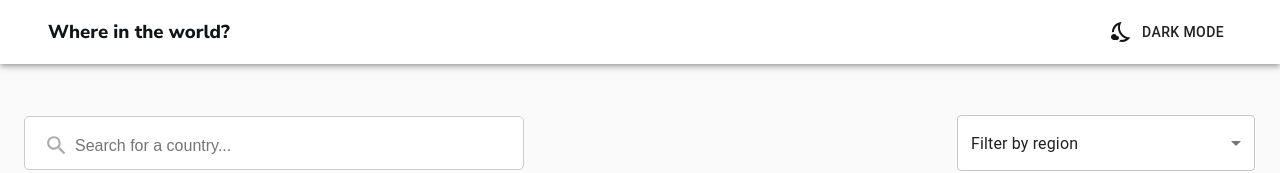
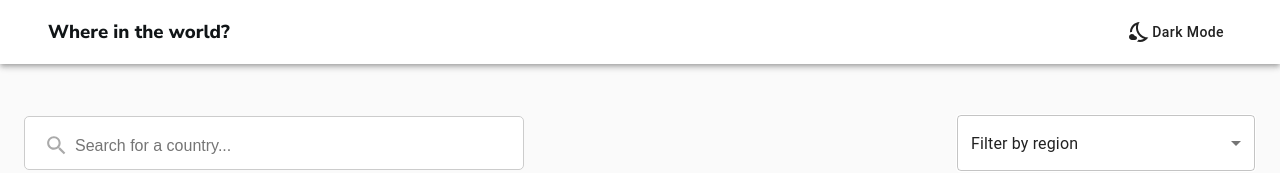
Before and after one commit to buchi-1996/api-country, a React (Create React App) app: page / in a window 1280 px wide. Shown: the top 173 px of the page. Built offline with nearby package versions, Linux system fonts and the light colour scheme; no server answers.

Commit message:
new commit

```diff
--- a/src/components/Header.jsx
+++ b/src/components/Header.jsx
@@ -9,10 +9,12 @@ function Header() {
       <Toolbar>
         <Container className="header__nav">
           <h3>Where in the world?</h3>
+          <Button className="night__btn">
           <div className="toggle__mode">
             <NightsStayOutlinedIcon className="night__icon" />
-            <Button>Dark Mode</Button>
+            Dark Mode
           </div>
+          </Button>
         </Container>
       </Toolbar>
     </AppBar>
--- a/src/components/header.css
+++ b/src/components/header.css
@@ -16,6 +16,10 @@
     justify-content: space-between;
   }
 
+  .night__btn{
+    text-transform: capitalize !important;
+  }
+
 
   @media screen and (max-width: 768px){
     .header{
```
